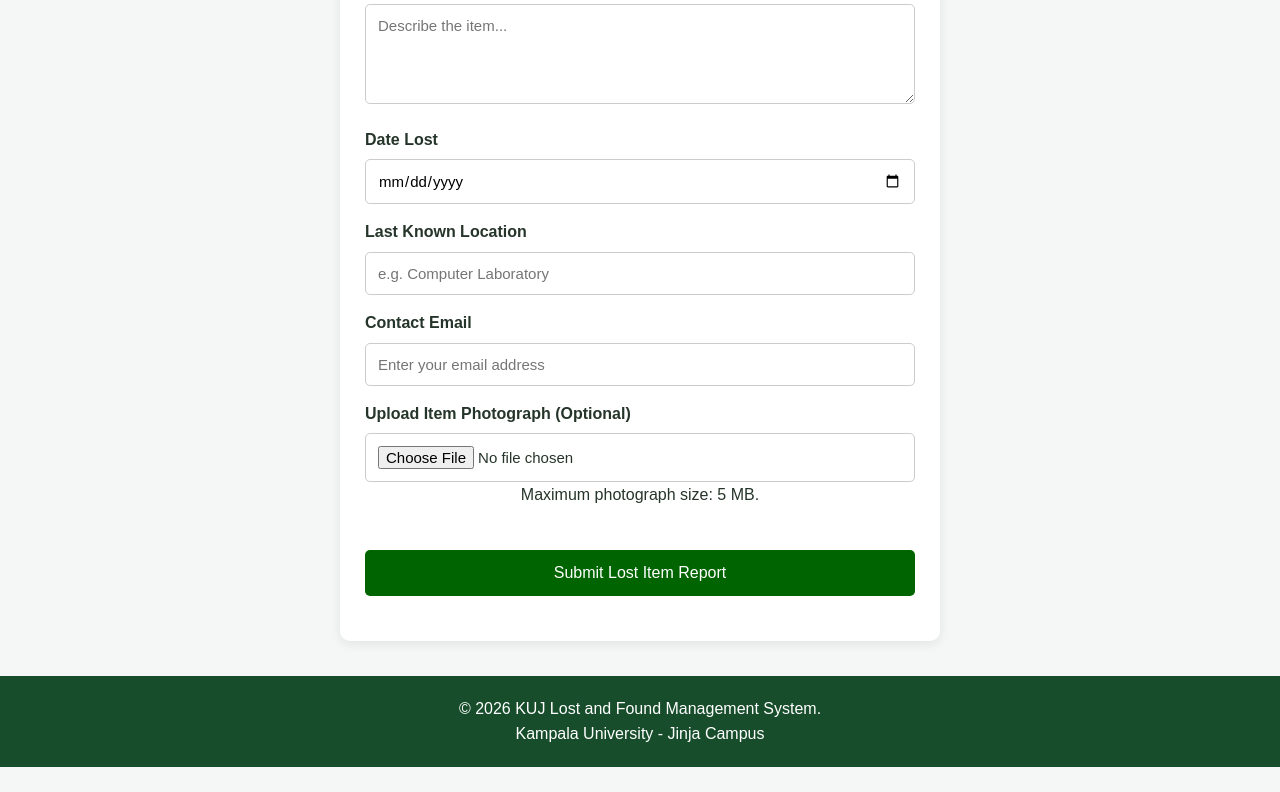
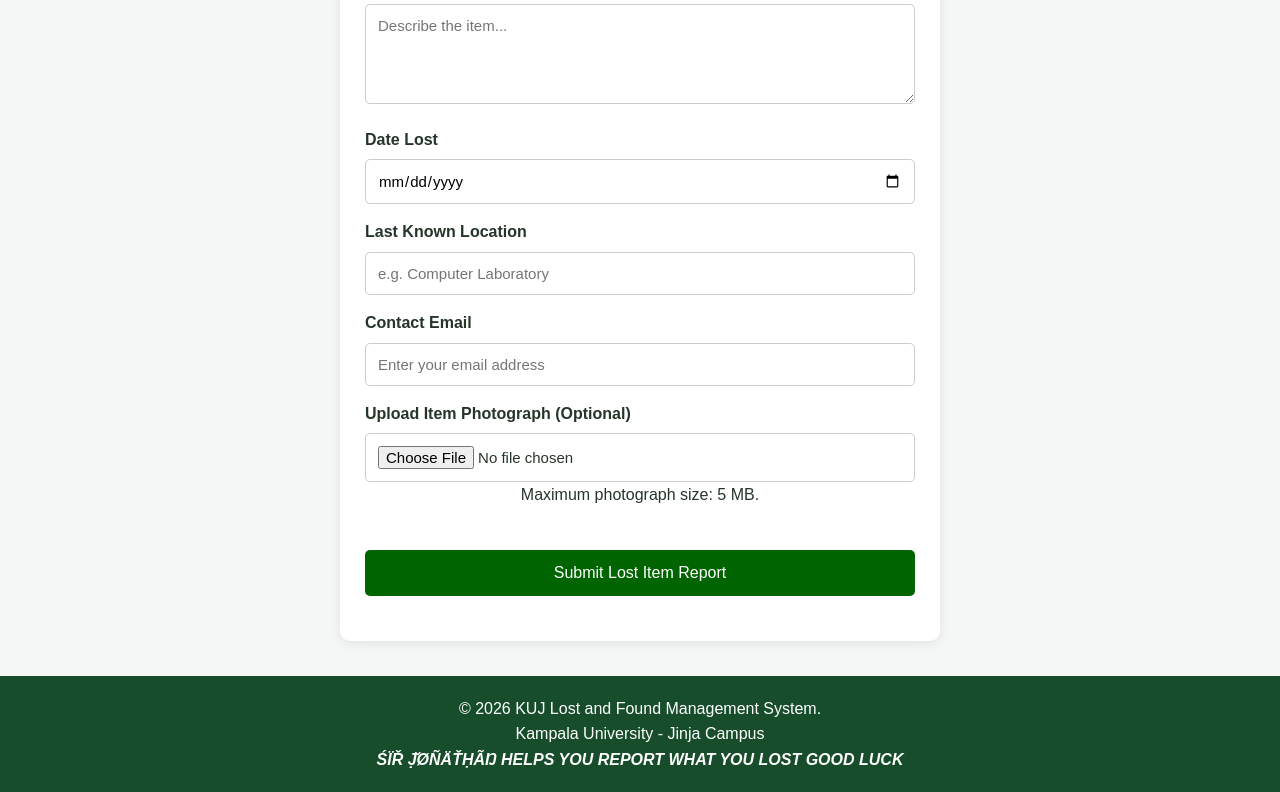
Before and after one commit to sirjonathan-pro/KU_LOST_-_FOUND, a plain HTML site: page report_lost.html in a window 1280 px wide. Shown: the part 637-1429 px from the top of the page. Before the commit the page ends 1404 px from the top, so only its background shows below. Drawn offline with Linux system fonts and the light colour scheme.

Commit message:
Add motivational message to report_lost.html

```diff
--- a/report_lost.html
+++ b/report_lost.html
@@ -109,6 +109,8 @@
 <footer>
     <p>&copy; 2026 KUJ Lost and Found Management System.</p>
     <p>Kampala University - Jinja Campus</p>
+    <p><i><strong>ŚÏŘ J̣̌ØÑÄŤḤÃŊ HELPS YOU REPORT WHAT YOU LOST
+    GOOD LUCK</strong></i></p>
 </footer>
 
 <script type="module" src="script.js"></script>
```
